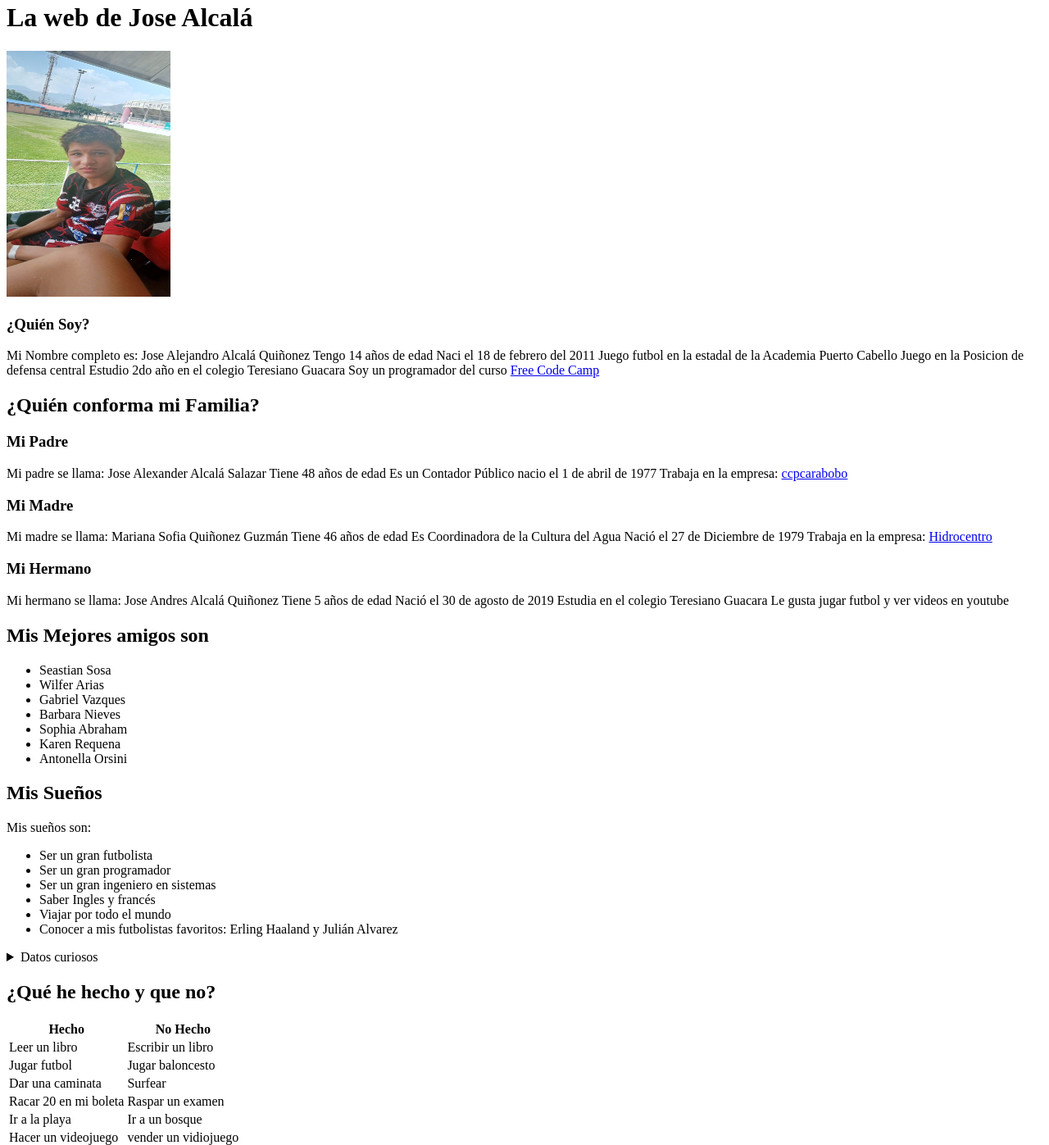
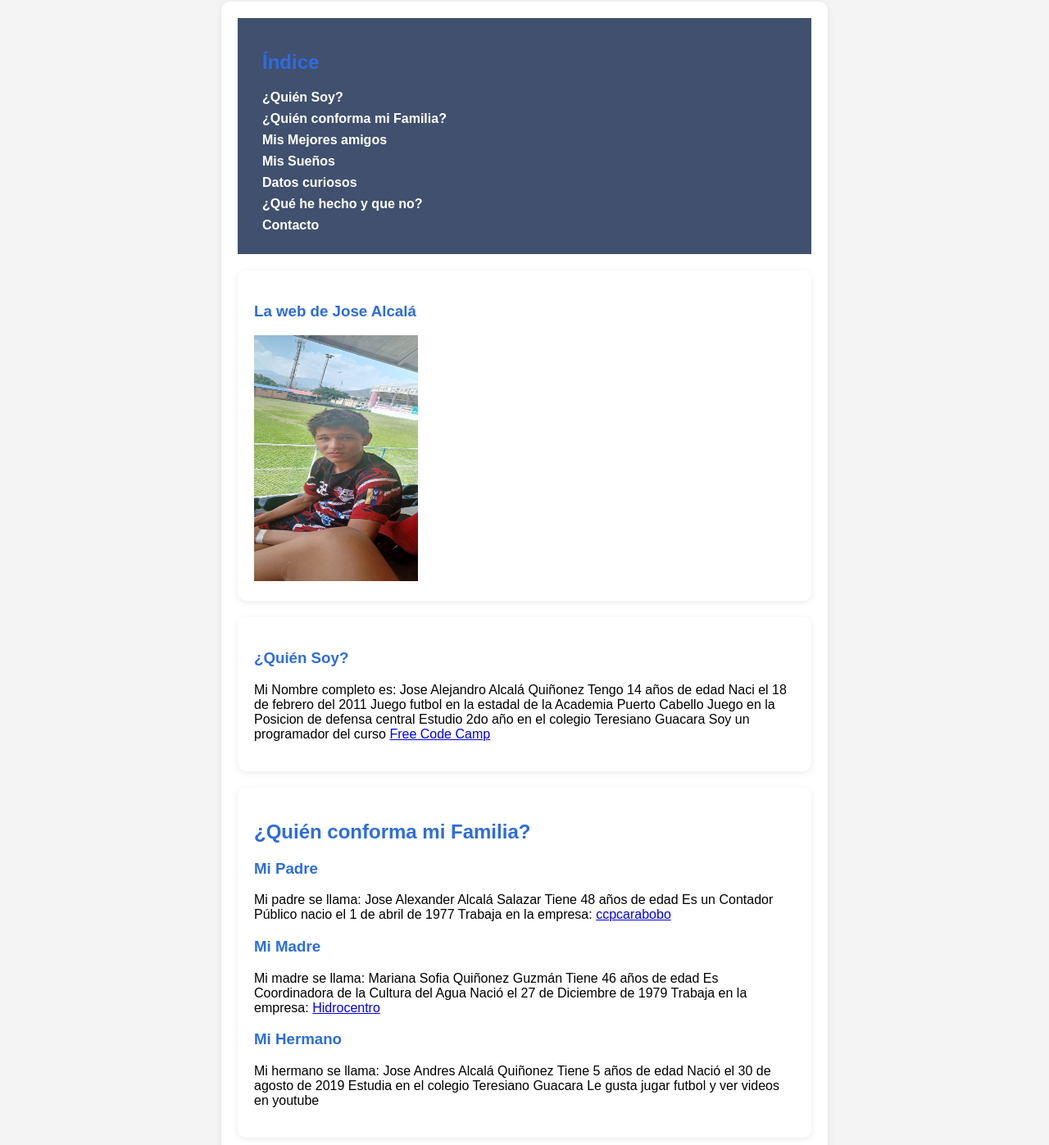
Before and after one commit to joseproooooo/Web_personal_Jose, a plain HTML site: page index.html in a window 1280 px wide. Shown: the part 18-1415 px from the top of the page at 82% size. Drawn offline with Linux system fonts and the light colour scheme.

Commit message:
Update index.html

```diff
--- a/index.html
+++ b/index.html
@@ -3,12 +3,111 @@
 <head>
     <meta charset="UTF-8" />
     <title>La web de  Jose Alcalá</title>
-    <link rel="icon" href="Images/Favicon.png" type="image/png">
+    <link rel="icon" href="Images/Favicon.png" type="image/png"> <style>
+        body {
+            font-family: Arial, Helvetica, sans-serif;
+            background-color: #f4f4f4;
+            margin: 0;
+            padding: 0;
+        }
+        nav {
+            background: rgb(64, 80, 110);
+            color: white;
+            padding: 20px 0 10px 0;
+            margin-bottom: 20px;
+        }
+        nav h2 {
+            margin-left: 30px;
+        }
+        nav ul {
+            list-style: none;
+            padding: 0;
+            margin-left: 30px;
+        }
+        nav ul li {
+            margin: 8px 0;
+        }
+        nav ul li a {
+            color: white;
+            text-decoration: none;
+            font-weight: bold;
+            transition: color 0.3s;
+        }
+        nav ul li a:hover {
+            color: #ffd700;
+        }
+        section, footer {
+            background: white;
+            margin: 20px auto;
+            padding: 20px;
+            border-radius: 10px;
+            max-width: 700px;
+            box-shadow: 0 2px 8px rgba(0,0,0,0.08);
+        }
+        h1, h2, h3 {
+            color: #2d6cdf;
+        }
+        table {
+            width: 100%;
+            border-collapse: collapse;
+            margin-top: 15px;
+        }
+        th, td {
+            border: 1px solid #bbb;
+            padding: 10px;
+            text-align: center;
+        }
+        th {
+            background: #2d6cdf;
+            color: white;
+        }
+        button {
+            background: #2d6cdf;
+            color: white;
+            border: none;
+            padding: 10px 20px;
+            border-radius: 5px;
+            cursor: pointer;
+            font-size: 1em;
+        }
+        button:hover {
+            background: #1b458b;
+        }
+        input[type="text"] {
+            padding: 8px;
+            border-radius: 5px;
+            border: 1px solid #ccc;
+            width: 80%;
+            margin-bottom: 10px;
+        }
+        details summary {
+            cursor: pointer;
+            font-weight: bold;
+        }
+    </style>
+
 </head>
 <body>
+    <section>
+        <body>
+    <!-- Índice de la página -->
+    <nav>
+        <h2>Índice</h2>
+        <ul>
+            <li><a href="#quien-soy">¿Quién Soy?</a></li>
+            <li><a href="#familia">¿Quién conforma mi Familia?</a></li>
+            <li><a href="#amigos">Mis Mejores amigos</a></li>
+            <li><a href="#sueños">Mis Sueños</a></li>
+            <li><a href="#curiosidades">Datos curiosos</a></li>
+            <li><a href="#hecho-nohecho">¿Qué he hecho y que no?</a></li>
+            <li><a href="#contacto">Contacto</a></li>
+        </ul>
+    </nav>
+    <!-- ...código existente... -->
+                    <section>
     <h1>La web de Jose Alcalá</h1>
-    <img src="Images/imagen.jpg" alt="Foto de Jose Alcalá" width="200" height="300" />
-    <h3>¿Quién Soy?</h3>
+    <img src="Images/imagen.jpg" alt="Foto de Jose Alcalá" width="200" height="300" /></section>
+    <section id="quien-soy"><h3>¿Quién Soy?</h3>
     <p>Mi Nombre completo es: Jose Alejandro Alcalá Quiñonez
         Tengo 14 años de edad
         Naci el 18 de febrero del 2011
@@ -16,7 +115,8 @@
         Juego en la Posicion de defensa central
         Estudio 2do año en el colegio Teresiano Guacara
         Soy un programador del curso <a href="https://www.freecodecamp.org/learn">Free Code Camp</a>
-    </p>
+    </p></section>
+    <section id ="familia">
     <h2>¿Quién conforma mi Familia?</h2>
     <h3>Mi Padre</h3>
     <p>Mi padre se llama: Jose Alexander Alcalá Salazar
@@ -38,7 +138,8 @@
         Nació el 30 de agosto de 2019
         Estudia en el colegio Teresiano Guacara
         Le gusta jugar futbol y ver videos en  youtube
-    </p>
+    </p></section>
+    <section id="amigos">
     <h2>Mis Mejores amigos son</h2>
     <ul>
         <li>Seastian Sosa</li>
@@ -49,6 +150,8 @@
         <li>Karen Requena</li>
         <li>Antonella Orsini</li>
     </ul>
+    </section>
+    <section ID="sueños">
 
     <h2>Mis Sueños</h2>
     <p>Mis sueños son:</p>
@@ -60,6 +163,8 @@
             <li>Viajar por todo el mundo</li>
             <li>Conocer a mis futbolistas favoritos: Erling Haaland y Julián Alvarez</li>
         </ul>
+    </section>
+    <section id="curiosidades">
         <details>
             <summary>Datos curiosos</summary>
             <ul>
@@ -70,11 +175,11 @@
                 <li>Mi comida favorita es la arepa</li>
                 <li>Mi videojuego favorito es Minecraft</li>
             </ul>
+        </details>
+        </section>
 
 
-
-
-        </details>
+    <section id="hecho-nohecho">
     <h2>¿Qué he hecho y que no?</h2>
 
     <table>
@@ -99,7 +204,7 @@
 
             </tr>
             <tr>
-                <td>Racar 20 en mi boleta</td>
+                <td>Sacar 20 en mi boleta</td>
                 <td>Raspar un examen</td>
 
             </tr>
@@ -118,13 +223,15 @@
             </tr>
         </tbody>
     </table>
-
+    </section>
+    <footer id="contacto">
     <form action="https://formsubmit.co/jaag00654d@gmail.com" method="POST">
     <h2>¿Quieres conocer  más de mi?</h2>
     <label for="pregunta">Hazme la pregunta que quieras:</label>
     <input type="text" id="pregunta" name="pregunta" placeholder="Ejemplo: ¿Qué haces en tus tiempo libre?" required>
     <button type="submit">Enviar</button>
 </form>
+</footer>
 
 </body>
 </html>
```
